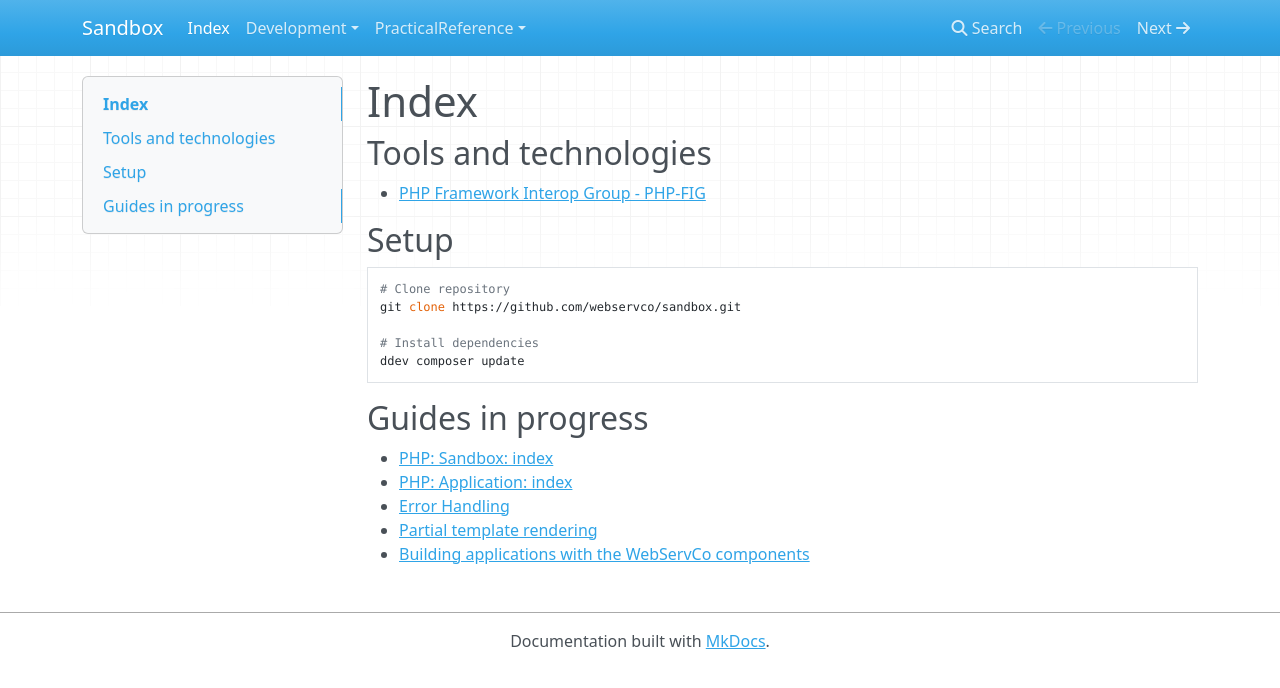
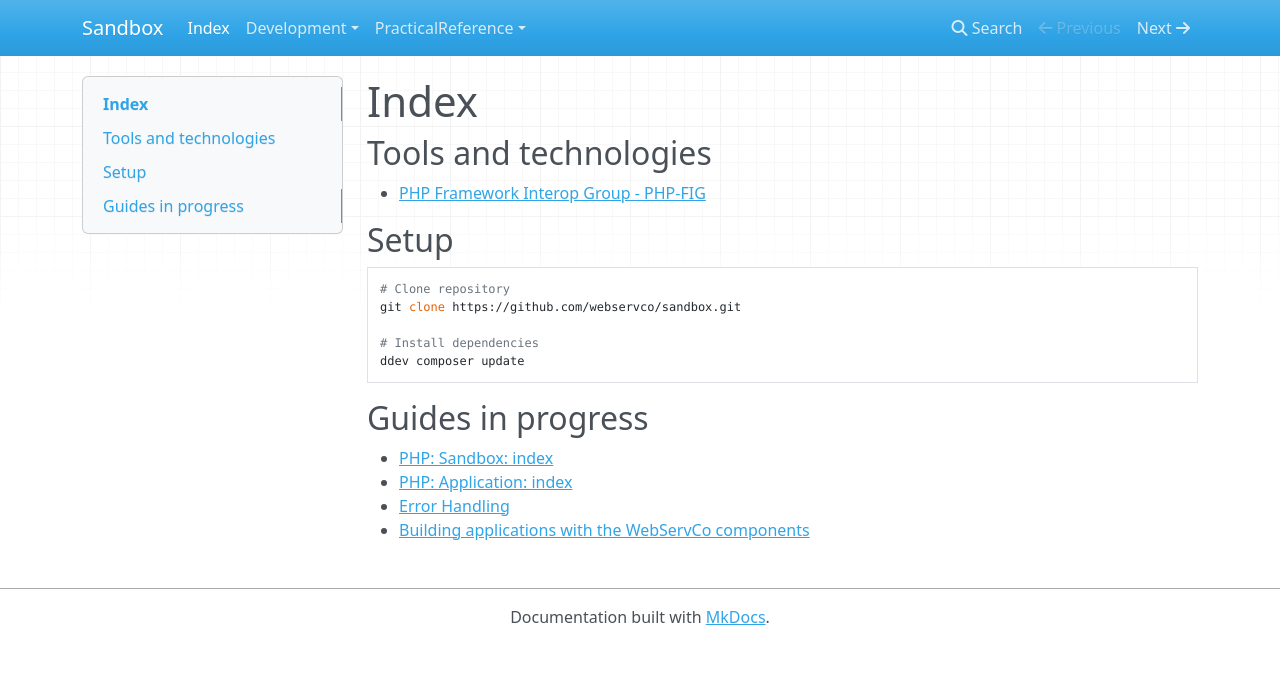
Before and after one commit to webservco/sandbox, an MkDocs documentation site: the page built from docs/index.md, in a window 1280 px wide. Shown: the top 688 px of the page. Built offline with MkDocs 1.6.1, drawn with Linux system fonts in a browser that asks for light colours; nearby versions of some CDN libraries.

Commit message:
Cleanup.

```diff
--- a/docs/index.md
+++ b/docs/index.md
@@ -19,5 +19,4 @@ ddev composer update
 - [PHP: Sandbox: index](Development/PHP/Sandbox/index.md)
 - [PHP: Application: index](Development/PHP/Application/index.md)
 - [Error Handling](Development/PHP/ErrorHandling.md)
-- [Partial template rendering](WIP/partial-template-rendering.md)
 - [Building applications with the WebServCo components](PracticalReference/index.md)
```
